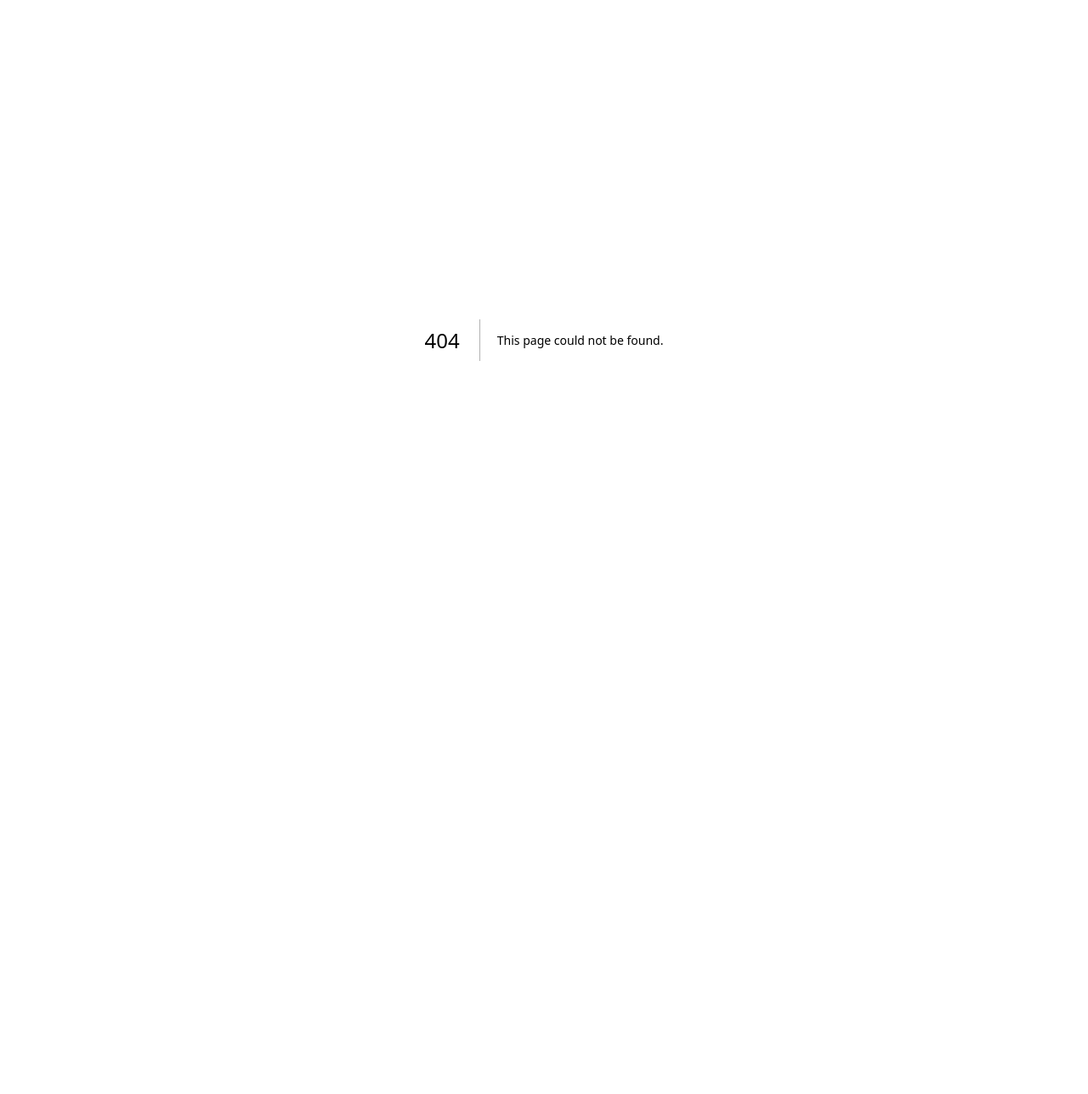
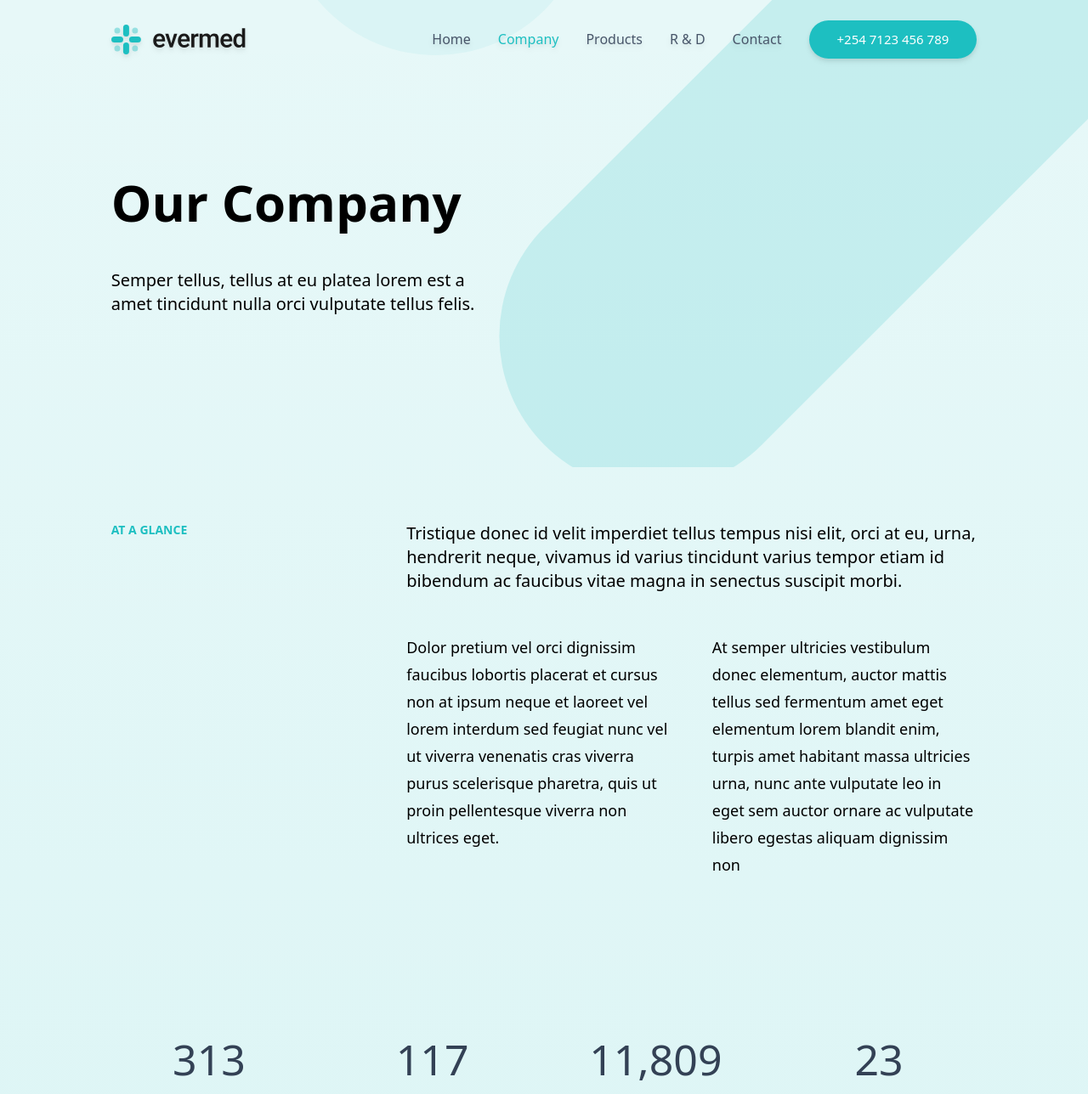
Before and after one commit to Jorris-N/evermed, a Next.js app: page /company in a window 1280 px wide. Before the commit this address had no page. Shown: the top 1288 px of the page at 85% size. Before the commit the page ends 800 px from the top, so only its background shows below. Built offline with nearby package versions, Linux system fonts and the light colour scheme.

Commit message:
company page template

```diff
--- /dev/null
+++ b/src/components/views/company/banner.jsx
@@ -0,0 +1,16 @@
+import React from 'react'
+
+export default function Banner() {
+  return (
+    <>
+        <div className="w-full companyBanner bg-cover bg-center">
+            <div className="mx-auto px-6 lg:w-10/12 md:pt-52 pt-28">
+                <div className="space-y-12">
+                    <h1 className="text-3xl lg:text-6xl font-semibold capitalize">our company</h1>
+                    <p className='max-w-md text-xl font-light'>Semper tellus, tellus at eu platea lorem est a amet tincidunt nulla orci vulputate tellus felis.</p>
+                </div>
+            </div>
+        </div>
+    </>
+  )
+}
--- /dev/null
+++ b/src/components/views/company/factCounter.jsx
@@ -0,0 +1,63 @@
+import  React, {useState} from 'react'
+import CountUp from 'react-countup'
+import ScrollTrigger from 'react-scroll-trigger'
+
+
+
+
+export default function FactCounter(){
+    const [counterOn, setCounterOn] = useState(false)
+
+    return(
+        <>
+        {/* <section className='w-full  bg-center flex items-center justify-center'> */}
+            <div className='lg:w-10/12 px-6 py-16 mx-auto'>
+
+                    <ScrollTrigger className='grid lg:grid-cols-4 grid-cols-2 gap-8' onEnter={()=>setCounterOn(true)} onExit={()=>setCounterOn(false)} >
+                        <div>
+                            {counterOn && (
+                                <div className='flex flex-col items-center justify-center'>
+                                    <div><CountUp className='text-[50px] font-medium text-slate-700' end={320} separator={','} duration={5}/></div>
+                                    <h2 className='text-sm uppercase font- text-[#1dbfc1]'>Products</h2>
+                                </div>
+                            )}
+
+                        </div>
+                        <div>
+                            {counterOn && (
+                                <div className='flex flex-col items-center justify-center'>
+                                    <div><CountUp className='text-[50px] font-medium text-slate-700' end={120} separator={','} duration={5}/></div>
+                                    <h2 className='text-sm uppercase font- text-[#1dbfc1]'>Patents</h2>
+                                </div>
+                            )}
+
+                        </div>
+                        <div>
+                            {counterOn && (
+                                <div className='flex flex-col items-center justify-center'>
+                                    <div><CountUp className='text-[50px] font-medium text-slate-700' end={12000} separator={','} duration={5}/></div>
+                                    <h2 className='text-sm uppercase font- text-[#1dbfc1]'>employees</h2>
+                                </div>
+                            )}
+
+                        </div>
+                        <div>
+                            {counterOn && (
+                                <div className='flex flex-col items-center justify-center'>
+                                    <div><CountUp className='text-[50px] font-medium text-slate-700' end={24} separator={','} duration={5}/></div>
+                                    <h2 className='text-sm uppercase font- text-[#1dbfc1]'>countries</h2>
+                                </div>
+                            )}
+
+                        </div>
+
+
+                    </ScrollTrigger>
+
+
+
+            </div>
+        {/* </section> */}
+        </>
+    )
+}
--- /dev/null
+++ b/src/components/views/company/glance.jsx
@@ -0,0 +1,24 @@
+import React from 'react'
+
+export default function Glance() {
+  return (
+    <div className='mx-auto px-6 lg:w-10/12 py-16 -mt-52 md:-mt-36 lg:-mt-0'>
+        <div className='grid lg:grid-cols-3 gap-6'>
+            <div>
+                <h3 className='uppercase text-[#1dbfc1] font-semibold text-sm'>at a glance</h3>
+            </div>
+            <div className='col-span-2 leading-10'>
+                <p className='font-medium text-xl'>Tristique donec id velit imperdiet tellus tempus nisi elit, orci at eu, urna, hendrerit neque, vivamus id varius tincidunt varius tempor etiam id bibendum ac faucibus vitae magna in senectus suscipit morbi.</p>
+                <div className='grid md:grid-cols-2 gap-12 py-12'>
+                    <div className='font-light text-lg leading-8'>
+                        <p>Dolor pretium vel orci dignissim faucibus lobortis placerat et cursus non at ipsum neque et laoreet vel lorem interdum sed feugiat nunc vel ut viverra venenatis cras viverra purus scelerisque pharetra, quis ut proin pellentesque viverra non ultrices eget.</p>
+                    </div>
+                    <div className='font-light text-lg leading-8'>
+                        <p>At semper ultricies vestibulum donec elementum, auctor mattis tellus sed fermentum amet eget elementum lorem blandit enim, turpis amet habitant massa ultricies urna, nunc ante vulputate leo in eget sem auctor ornare ac vulputate libero egestas aliquam dignissim non</p>
+                    </div>
+                </div>
+            </div>
+        </div>
+    </div>
+  )
+}
--- /dev/null
+++ b/src/components/views/company/ourCompany.jsx
@@ -0,0 +1,41 @@
+import React from 'react'
+import Image from 'next/image'
+import Founder from '../../../../public/images/founder-photo.png'
+import Dot from '../../../../public/images/dot-bg.svg'
+
+export default function OurCompany() {
+  return (
+    <div className="lg:w-10/12 py-16 mx-auto px-6 justify-center w-full">
+    <div className='grid md:grid-cols-2 gap-12 justify-center'>
+
+        <div className='items-center md:pt-16'>
+          <div className='flex md:space-x-8'>
+            <div className='space-y-6'>
+              <h3 className='uppercase text-[#1dbfc1] font-semibold text-sm'>our company</h3>
+            <h2 className='lg:text-6xl text-3xl font-medium capitalize text-slate-700'>fast growing pharma company</h2>
+            <div className='space-y-4 leading-7'>
+            <p className='text-slate-600'>Mattis tristique tincidunt scelerisque neque felis non sed sed dignissim sit ornare fermentum velit amet mauris eget dui scelerisque augue cum tellus aliquet donec leo, euismod id mattis eu, tortor sit eget commodo egestas tincidunt tortor justo, porta pulvinar at.</p>
+            <p className='flex space-x-3'>
+                <span ><svg className='w-8 h-8' fill='#1dbfc1' viewBox="0 0 512 512" xmlns="http://www.w3.org/2000/svg"><path d="m464 256h-80v-64c0-35.3 28.7-64 64-64h8c13.3 0 24-10.7 24-24v-48c0-13.3-10.7-24-24-24h-8c-88.4 0-160 71.6-160 160v240c0 26.5 21.5 48 48 48h128c26.5 0 48-21.5 48-48v-128c0-26.5-21.5-48-48-48zm-288 0h-80v-64c0-35.3 28.7-64 64-64h8c13.3 0 24-10.7 24-24v-48c0-13.3-10.7-24-24-24h-8c-88.4 0-160 71.6-160 160v240c0 26.5 21.5 48 48 48h128c26.5 0 48-21.5 48-48v-128c0-26.5-21.5-48-48-48z"/></svg></span>
+                <span>Odio vel in nunc aenean dignissim dignissim mattis elementum id sed senectus laoreet blandit faucibus vitae quam aliquam nibh lacus, rhoncus massa placerat urna.</span>
+            </p>
+            <p className='flex flex-col space-y-1 md:px-6'>
+                <span className='text-sm font-semibold'>OLIVIA MICHELLE</span>
+                <span className='font-light text-sm'>Founder, CEO of evermed</span>
+            </p>
+            </div>
+            <div>
+            </div>
+            </div>
+          </div>
+        </div>
+
+        <div className='h-full w-full '>
+          <div className='flex-shrink-0 relative'>
+            <Image src={Founder} alt='Evermed' className='object-cover' width={500} height={500}/>
+          </div>
+        </div>
+    </div>
+  </div>
+  )
+}
--- /dev/null
+++ b/src/pages/company.js
@@ -0,0 +1,19 @@
+import React from 'react'
+import Layout from '@/components/constants/layout/layout'
+import Banner from '@/components/views/company/banner'
+import Glance from '@/components/views/company/glance'
+import FactCounter from '@/components/views/company/factCounter'
+import OurCompany from '@/components/views/company/ourCompany'
+
+export default function company() {
+  return (
+    <div>
+        <Layout>
+            <Banner/>
+            <Glance/>
+            <FactCounter/>
+            <OurCompany/>
+        </Layout>
+    </div>
+  )
+}
--- a/src/styles/globals.css
+++ b/src/styles/globals.css
@@ -45,6 +45,19 @@ body {
   width: 100%;
 }
 
+.companyBanner{
+  height: 550px;
+  background-image: url(/images/hero-bg.svg);
+  background-repeat: no-repeat;
+  width: 100%;
+}
+
+.companyBanner .bannerOverlay{
+  background: #effafa;
+  height: 550px;
+  width: 100%;
+}
+
 .navbar{
   background: transparent;
   transition: background-color 250ms ease-in-out;
```
